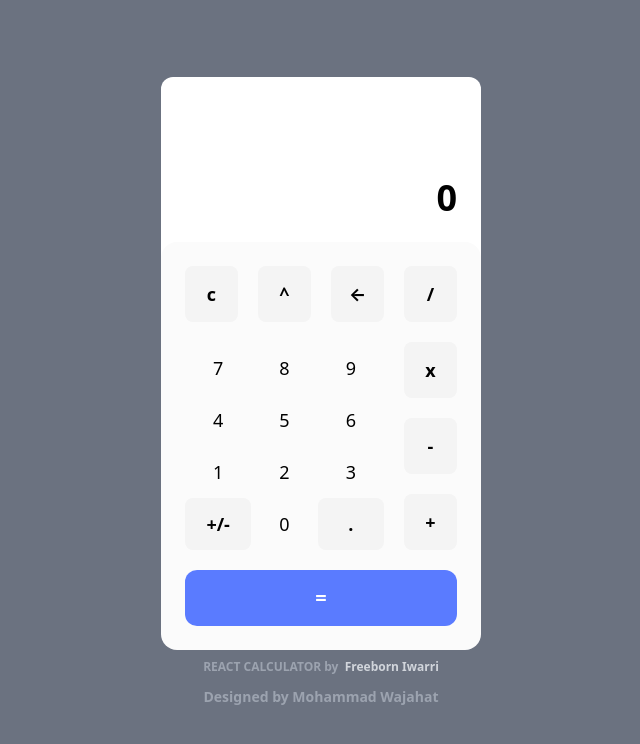
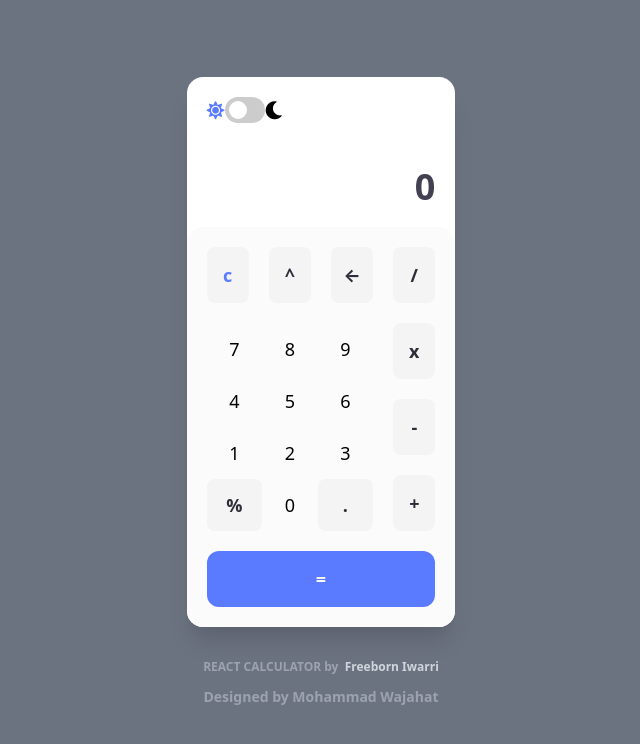
Before and after one commit to freeborn-coder/react-calculator, a React (Create React App) app: page / in a window 1280 px wide. Shown: the top 744 px of the page, without its empty margins (319-959 px from the left). Built offline with nearby package versions, Linux system fonts and the light colour scheme.

Commit message:
implemented night mode and modulus (remainder) operator

```diff
--- a/public/index.html
+++ b/public/index.html
@@ -25,6 +25,8 @@
       Learn how to configure a non-root public URL by running `npm run build`.
     -->
     <title>React Calculator</title>
+
+    <link rel="stylesheet" href="https://cdnjs.cloudflare.com/ajax/libs/font-awesome/5.1.1/css/all.min.css" integrity="sha512-ioRJH7yXnyX+7fXTQEKPULWkMn3CqMcapK0NNtCN8q//sW7ZeVFcbMJ9RvX99TwDg6P8rAH2IqUSt2TLab4Xmw==" crossorigin="anonymous" referrerpolicy="no-referrer" />
   </head>
   <body class="font-sans text-lg">
     <noscript>You need to enable JavaScript to run this app.</noscript>
--- a/src/components/ButtonsContainer.js
+++ b/src/components/ButtonsContainer.js
@@ -1,28 +1,39 @@
-export function ButtonsContainer(props){
+export function ButtonsContainer({actions,mode}){
 
     const nums = [7,8,9,4,5,6,1,2,3];
+    let operandText, bg, operatorClass;
+
+    if(mode === 'light'){
+        bg = 'bg-lighter';
+        operatorClass = 'bg-light text-darkest';
+    }else{
+        operandText = 'text-white';
+        bg = 'bg-darker';
+        operatorClass = 'bg-dark text-light';
+
+    }
 
     return (
-        <div className="bg-[#FBFBFB] rounded-2xl p-6 text-center">
+        <div className={`rounded-2xl p-5 text-center ${bg}`}>
             <div className="grid grid-cols-4 grid-rows-5 gap-5 font-bold">
-                <button className="operator-btn" onClick={props.actions.clearInput}>c</button>
-                <button className="operator-btn" onClick={props.actions.setInput}>^</button>
-                <button className="operator-btn" onClick={props.actions.backSpace}>&#8592;</button>
-                <button className="operator-btn" onClick={props.actions.setInput}>/</button>
+                <button className={`operator-btn ${operatorClass.split(' ')[0]} text-accent`} onClick={actions.clearInput}>c</button>
+                <button className={`operator-btn ${operatorClass}`} onClick={actions.setInput}>^</button>
+                <button className={`operator-btn ${operatorClass}`} onClick={actions.backSpace}>&#8592;</button>
+                <button className={`operator-btn ${operatorClass}`} onClick={actions.setInput}>/</button>
 
                 <div className="col-span-3 row-span-3">
                     <div className="grid grid-cols-3">
-                        {nums.map(num => <button className="operand-btn"
-                            onClick={props.actions.setInput} key={num}>{num}</button> )}
-                        <button className="operator-btn">+/-</button>
-                        <button className="operand-btn" onClick={props.actions.setInput}>0</button>
-                        <button className="operator-btn" onClick={props.actions.setInput}>.</button>
+                        {nums.map(num => <button className={`operand-btn ${operandText}`}
+                            onClick={actions.setInput} key={num}>{num}</button> )}
+                        <button title="remiander operator" onClick={actions.setInput} className={`operator-btn ${operatorClass}`}>%</button>
+                        <button className={`operand-btn ${operandText}`} onClick={actions.setInput}>0</button>
+                        <button className={`operator-btn ${operatorClass}`} onClick={actions.setInput}>.</button>
                     </div>
                 </div>
-                <button className="operator-btn" onClick={props.actions.setInput}>x</button>
-                <button className="operator-btn" onClick={props.actions.setInput}>-</button>
-                <button className="operator-btn" onClick={props.actions.setInput}>+</button>
-                <button className="col-span-4 bg-[#5A7BFF] text-white rounded-xl font-bold text-xl" onClick={props.actions.setInput}>=</button>
+                <button className={`operator-btn ${operatorClass}`} onClick={actions.setInput}>x</button>
+                <button className={`operator-btn ${operatorClass}`} onClick={actions.setInput}>-</button>
+                <button className={`operator-btn ${operatorClass}`} onClick={actions.setInput}>+</button>
+                <button className="col-span-4 bg-[#5A7BFF] text-white rounded-xl font-bold text-lg" onClick={actions.setInput}>=</button>
             </div>
         </div>
     );
--- a/src/components/Main.js
+++ b/src/components/Main.js
@@ -2,16 +2,21 @@ import OutputScreen from "./OutputScreen";
 import { ButtonsContainer } from "./ButtonsContainer";
 import { useState } from "react";
 
-export function Main(props){
+export function Main(){
 
-    const [input, setInput] = useState('');
+    const [input, setInput] = useState("");
     const [output, setOutput] = useState(0);
     const [lastInput,setLastInput] = useState(0);
+    const [mode,setMode] = useState('light');
 
+    const changeMode = () => {
+        const newMode = mode === 'light'? 'dark':'light';
+        setMode(newMode);
+    }
 
     const actions = {
         setInput(e, inputValue = null){
-            let prev = input ?? '';
+            let prev = input ?? "";
 
             let val = inputValue ?? e.target.innerText;
 
@@ -19,9 +24,9 @@ export function Main(props){
             let res;
 
             // continue the equation/math after an equal sign is entered
-            if(lastInput === '='){
+            if(lastInput === "="){
                 if(isNaN(val)){
-                    newInput = output + ' '+ val;
+                    newInput = output + " "+ val;
                 }else{
                     newInput = val;
                 }
@@ -32,37 +37,38 @@ export function Main(props){
             }
 
             // handle the decimal point input
-            if(!isNaN(lastInput) && val === '.'){
-                setInput(input+'.');
+            if(!isNaN(lastInput) && val === "."){
+                setInput(input+".");
                 setLastInput(lastInput);
                 return;
             }
 
-            if(isNaN(lastInput) && isNaN(val) && ! ['-','+'].includes(val)) return;
+            if(isNaN(lastInput) && isNaN(val) && ! ["-","+"].includes(val)) return;
 
             if(isNaN(val) || isNaN(lastInput)){
-                if(val === '='){
+                if(val === "="){
 
                     // compute answer
-                    let stmt = prev.split(' ');
+                    let stmt = prev.split(" ");
                     stmt = stmt.filter(elem => elem.trim().length > 0);
                     stmt = stmt.map(elem => isNaN(elem) ? elem : Number(elem));
 
-                    // console.log(stmt.join(' '));
+                    // console.log(stmt.join(" "));
 
                     let [num1,operator,num2] = stmt;
 
                     switch(operator){
-                        case '+': res = num1 + num2; break;
-                        case 'x': res = num1 * num2; break;
-                        case '-': res = num1 - num2; break;
-                        case '/': res = num1 / num2; break;
-                        case '^': res = num1 ** num2; break;
+                        case "+": res = num1 + num2; break;
+                        case "x": res = num1 * num2; break;
+                        case "-": res = num1 - num2; break;
+                        case "/": res = num1 / num2; break;
+                        case "^": res = num1 ** num2; break;
+                        case "%": res = num1 % num2; break;
                         default:
                     }
 
                 }
-                newInput = prev + '  ' + val;
+                newInput = prev + "  " + val;
             }else{
                 newInput = prev + val;
             }
@@ -74,7 +80,7 @@ export function Main(props){
         },
         clearInput(){
            setInput(null);
-           setLastInput('');
+           setLastInput("");
            setOutput(0);
         },
         backSpace(){
@@ -84,31 +90,35 @@ export function Main(props){
         }
     }
 
+
     // const handleKeyPress = (e) => {
-    //     if(e.key.toString().toLowerCase() === 'backspace') actions.backSpace();
-    //     if(e.key.toString().toLowerCase() === 'enter') actions.setInput(null,'=');
+    //     if(e.key.toString().toLowerCase() === "backspace") actions.backSpace();
+    //     if(e.key.toString().toLowerCase() === "enter") actions.setInput(null,"=");
     //     if(!isNaN(e.key)) actions.setInput(null, e.key);
     // }
 
     /* <span className="mt-2 text-sm">UI Designed by <a className="text-gray-500"
                         href="https://www.behance.net/mohammadwajahat">Mohammad Wajahat</a></span> */
 
+    // const themeContext = useContext(ThemeContext);
+
+    const bg = mode === 'light' ? 'bg-white':'bg-darkest';
+
     return (
-        <div className='w-full h-[115vh] md:h-[100vh] flex justify-center items-center bg-gray-500'>
+        <div className="w-full h-[115vh] md:h-[100vh] flex justify-center items-center bg-[#6B7280]">
             <div className="">
                 <div
-                    className='w-[90vw] h-[90vh] sm:w-[80vw] md:w-[25vw] mt-4
-                    bg-white rounded-xl sm:h-[550px] flex flex-col justify-end'
+                    className={`${bg} w-[90vw] h-[90vh] sm:w-[80vw] md:w-[21vw] mt-4 rounded-2xl sm:h-[550px] flex flex-col justify-end shadow-xl`}
                 >
                     <div className="h-[30%]">
-                        <OutputScreen input={input} output={output} />
+                        <OutputScreen data={{input,output,mode,changeMode}} />
                     </div>
-                    <div className="h-[70%]">
-                        <ButtonsContainer actions={actions} />
+                    <div className="h-[73%]">
+                        <ButtonsContainer actions={actions} mode={mode} />
                     </div>
                 </div>
                 <div className="text-center text-xs h-[10vh] mt-14 sm:mt-8">
-                    <p className='text-gray-400 font-semibold mt-4 sm:mt-0'>REACT CALCULATOR by&nbsp; <a target="_blank" rel="noreferrer" className='text-gray-300' href="https://freeborniwarri.netlify.app">Freeborn Iwarri</a></p>
+                    <p className="text-gray-400 font-semibold mt-4 sm:mt-0">REACT CALCULATOR by&nbsp; <a target="_blank" rel="noreferrer" className="text-gray-300" href="https://freeborniwarri.netlify.app">Freeborn Iwarri</a></p>
                     <p className="my-3 text-sm font-semibold text-gray-400">Designed by <a className="" href="https://www.behance.net/mohammadwajahat">Mohammad Wajahat</a></p>
                 </div>
             </div>
--- a/src/components/OutputScreen.js
+++ b/src/components/OutputScreen.js
@@ -1,18 +1,28 @@
-function OutputScreen(props){
-
+function OutputScreen({ data }){
+    const color = data.mode === 'dark' ? 'text-light':'text-dark';
     return (
-        <div className="h-full p-6 flex flex-col justify-between items-end">
+        <div className="h-full p-5 flex flex-col justify-between items-end">
             <div className="w-full flex justify-start">
-                {/* <label>
-                    <input type='checkbox' /> Day mode
-                </label> */}
+                <div className="w-1/3 flex justify-between items-center">
+                    <i className={`fas fa-sun ${data.mode === 'light'?'text-accent': color}`}></i>
+                    <label className="switch">
+                        <input type="checkbox" checked={data.mode === 'dark'} onChange={data.changeMode} />
+                        <span className="slider round"></span>
+                    </label>
+                    <i className={`${data.mode === 'dark'?'text-accent':'color'} fas fa-moon`}></i>
+                </div>
             </div>
             <div className="w-full">
-                <p className="text-lg text-right font-semibold overflow-x-auto">{props.input}</p>
-                <p className="text-4xl text-right font-bold overflow-x-auto overflow-y-hidden w-full">{props.output}</p>
+                <p className={`${color} text-lg text-right font-semibold overflow-x-auto`}>{data.input}</p>
+                <p className={`${color} text-4xl text-right font-bold overflow-x-auto overflow-y-hidden w-full`}>
+                    {formatOutput(data.output)}
+                </p>
             </div>
         </div>
     );
 }
 
+const formatOutput = (val) => {
+    return Number.isInteger(val) ? val : Number(val).toFixed(4);
+}
 export default OutputScreen;
--- a/src/index.css
+++ b/src/index.css
@@ -17,9 +17,69 @@ code {
 }
 
 .operator-btn{
-  @apply bg-[#f4f4f4] rounded-lg font-bold py-2 hover:bg-[#f0f0f0];
+  @apply rounded-lg font-bold py-2;
 }
 
 .operand-btn{
-  @apply rounded-lg py-3 hover:bg-[#f5f5f5];
+  @apply rounded-lg py-3;
 }
+
+.switch {
+  position: relative;
+  display: inline-block;
+  width: 48px;
+  height: 26px;
+}
+
+.switch input {
+  opacity: 0;
+  width: 0;
+  height: 0;
+}
+
+.slider {
+  position: absolute;
+  cursor: pointer;
+  top: 0;
+  left: 0;
+  right: 0;
+  bottom: 0;
+  background-color: #ccc;
+  -webkit-transition: .4s;
+  transition: .4s;
+}
+
+.slider:before {
+  position: absolute;
+  content: "";
+  height: 18px;
+  width: 18px;
+  left: 4px;
+  bottom: 4px;
+  background-color: white;
+  -webkit-transition: .4s;
+  transition: .4s;
+}
+
+input:checked + .slider {
+  background-color: #2196F3;
+}
+
+input:focus + .slider {
+  box-shadow: 0 0 1px #2196F3;
+}
+
+input:checked + .slider:before {
+  -webkit-transform: translateX(21px);
+  -ms-transform: translateX(21px);
+  transform: translateX(21px);
+}
+
+/* Rounded sliders */
+.slider.round {
+  border-radius: 34px;
+}
+
+.slider.round:before {
+  border-radius: 50%;
+}
--- a/tailwind.config.js
+++ b/tailwind.config.js
@@ -3,7 +3,16 @@ module.exports = {
   purge: ['./src/**/*.{js,jsx,ts,tsx}', './public/index.html'],
   darkMode: false, // or 'media' or 'class'
   theme: {
-    extend: {},
+    extend: {
+      colors:{
+        dark:'#434051',
+        darker:'#363441',
+        darkest:'#2E2C37',
+        light:'#F4F4F4',
+        lighter:'#FBFBFB',
+        accent:'#5A7BFF'
+      }
+    },
   },
   variants: {
     extend: {},
```
Also changed, not shown: src/App.js (line endings or trailing spaces).
